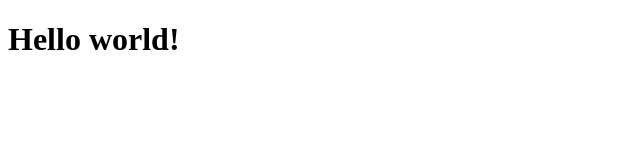
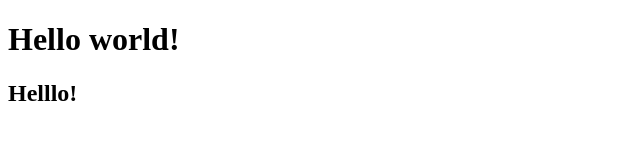
Before and after one commit to nKlochko/Klochko.N, a plain HTML site: page index.html in a window 1280 px wide. Shown: the whole page, without its empty margins (0-640 px from the left). Drawn offline with Linux system fonts and the light colour scheme.

Commit message:
add h2_v2.0

```diff
--- a/index.html
+++ b/index.html
@@ -10,6 +10,7 @@
 
 <body>
    <h1>Hello world!</h1>
+   <h2>Helllo!</h2>
 </body>
 
 </html>
```
